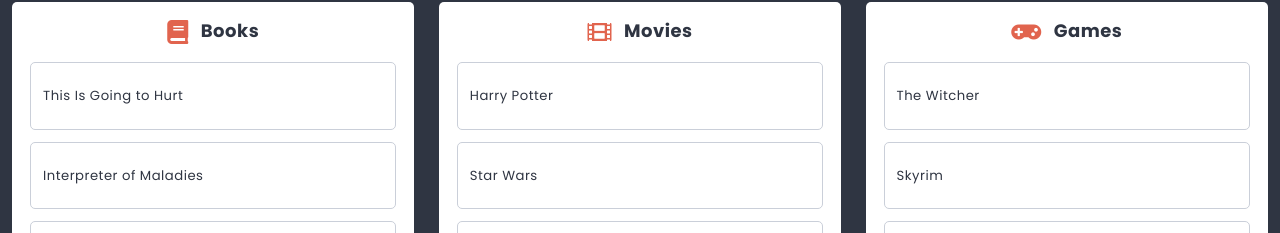
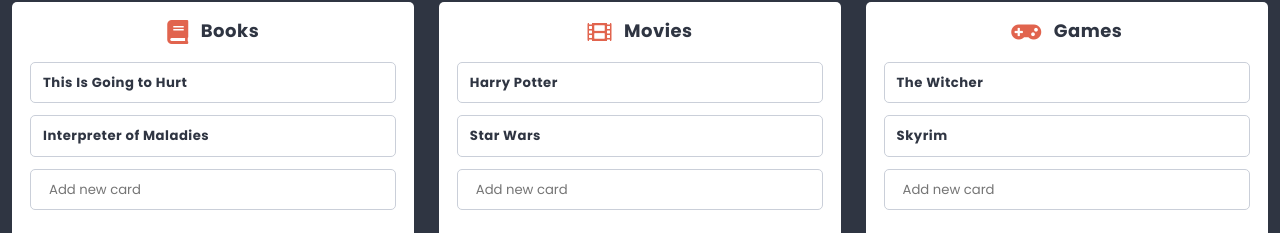
Before and after one commit to wnwarchdev/introReact, a React app: page / in a window 1280 px wide. Shown: the part 430-663 px from the top of the page. Built offline with nearby package versions, Linux system fonts and the light colour scheme.

Commit message:
Changed <p> to <h4> at card

```diff
--- a/src/components/Card/Card.js
+++ b/src/components/Card/Card.js
@@ -11,7 +11,7 @@
   render() {
     return (
       <section className={styles.component}>
-        <p>{this.props.title}</p>
+        <h4>{this.props.title}</h4>
       </section>
     )
   }
```
